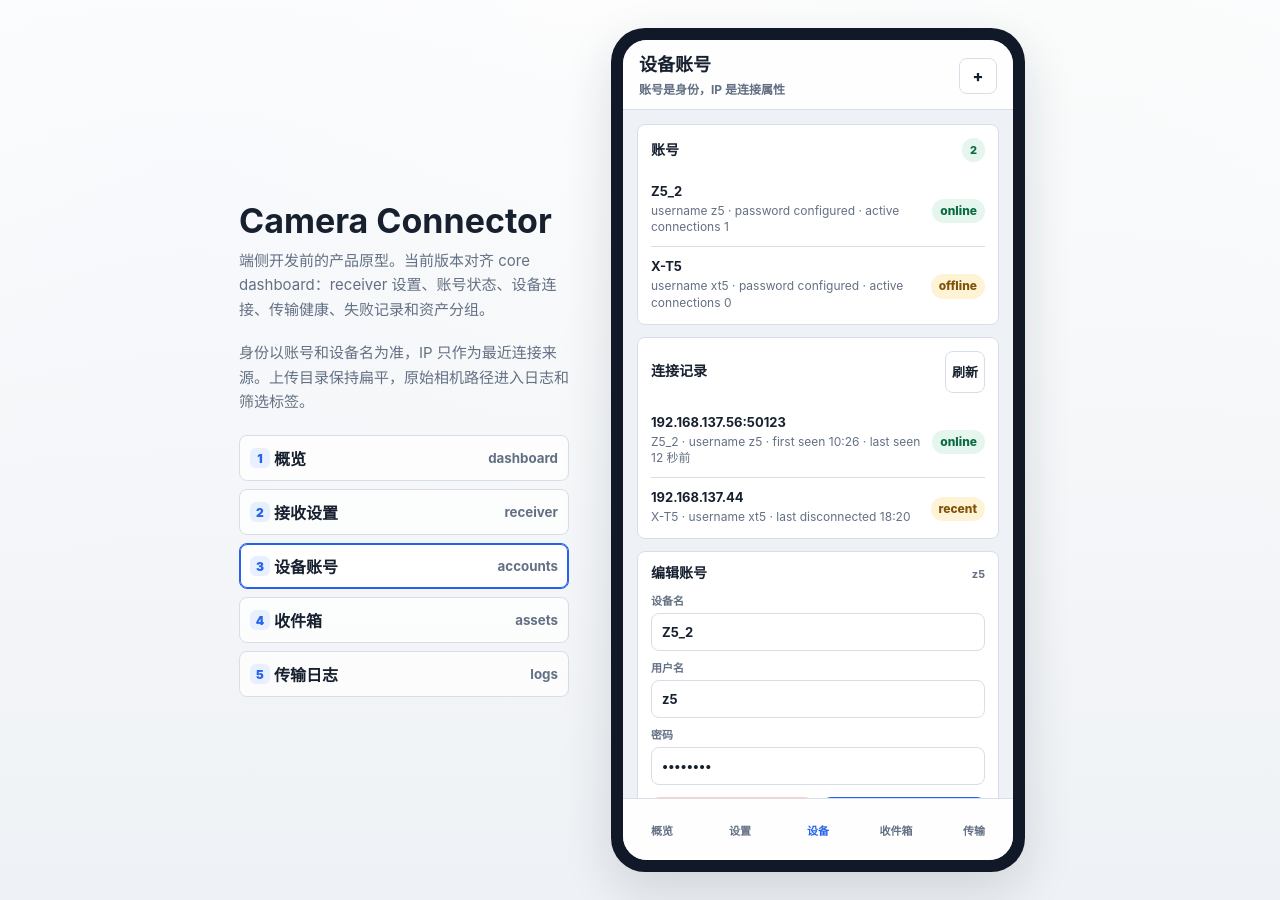
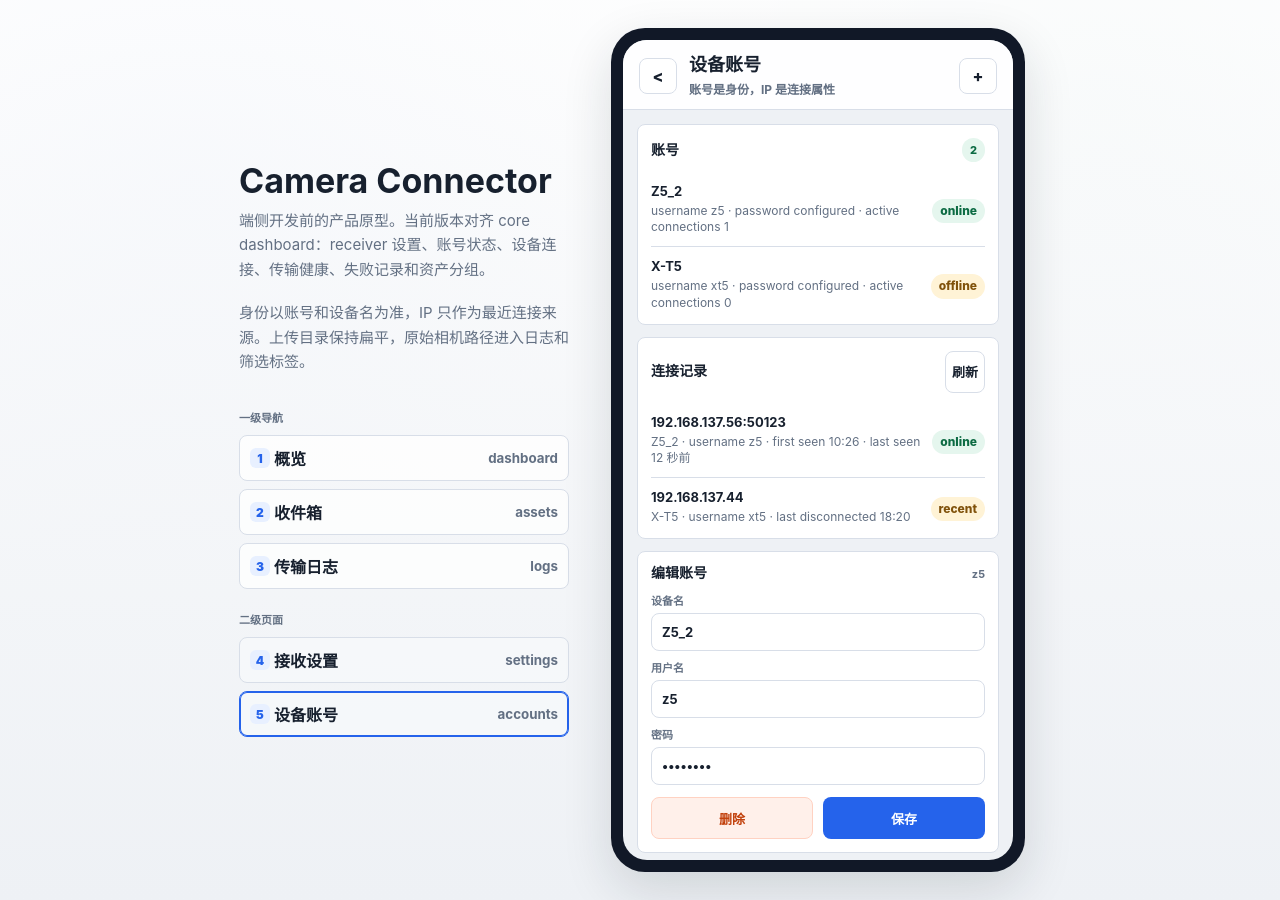
Before and after one commit to CrazyNB/camera_connector, a plain HTML site: page prototypes/camera-connector/index.html in a window 1280 px wide. Both pictures are taken after a click on the button "管理". Drawn offline with Linux system fonts and the light colour scheme.

Commit message:
feat: simplify prototype navigation

```diff
--- a/prototypes/camera-connector/index.html
+++ b/prototypes/camera-connector/index.html
@@ -83,6 +83,14 @@
       margin-top: 20px;
     }
 
+    .route-section {
+      margin: 14px 0 2px;
+      color: var(--muted);
+      font-size: 11px;
+      font-weight: 850;
+      text-transform: uppercase;
+    }
+
     .route-list button {
       display: grid;
       grid-template-columns: 24px 1fr auto;
@@ -118,6 +126,10 @@
       border-color: var(--blue);
       background: var(--surface);
       box-shadow: inset 0 0 0 1px var(--blue);
+    }
+
+    .route-list button.secondary-route {
+      background: rgba(248, 250, 252, 0.76);
     }
 
     .phone {
@@ -159,6 +171,10 @@
       grid-template-columns: 1fr auto;
       align-items: center;
       gap: 12px;
+    }
+
+    .topbar.secondary-topbar {
+      grid-template-columns: auto 1fr auto;
     }
 
     .topbar h2 {
@@ -553,7 +569,7 @@
     .tabbar {
       min-height: 62px;
       display: grid;
-      grid-template-columns: repeat(5, 1fr);
+      grid-template-columns: repeat(3, 1fr);
       background: rgba(255, 255, 255, 0.96);
       border-top: 1px solid var(--line);
     }
@@ -594,11 +610,13 @@
     <p>端侧开发前的产品原型。当前版本对齐 core dashboard：receiver 设置、账号状态、设备连接、传输健康、失败记录和资产分组。</p>
     <p>身份以账号和设备名为准，IP 只作为最近连接来源。上传目录保持扁平，原始相机路径进入日志和筛选标签。</p>
     <div class="route-list" aria-label="prototype routes">
+      <div class="route-section">一级导航</div>
       <button class="active" data-route="dashboard"><span>1</span>概览<small>dashboard</small></button>
-      <button data-route="receiver"><span>2</span>接收设置<small>receiver</small></button>
-      <button data-route="devices"><span>3</span>设备账号<small>accounts</small></button>
-      <button data-route="inbox"><span>4</span>收件箱<small>assets</small></button>
-      <button data-route="transfers"><span>5</span>传输日志<small>logs</small></button>
+      <button data-route="inbox"><span>2</span>收件箱<small>assets</small></button>
+      <button data-route="transfers"><span>3</span>传输日志<small>logs</small></button>
+      <div class="route-section">二级页面</div>
+      <button class="secondary-route" data-route="receiver"><span>4</span>接收设置<small>settings</small></button>
+      <button class="secondary-route" data-route="devices"><span>5</span>设备账号<small>accounts</small></button>
     </div>
   </aside>
 
@@ -691,15 +709,14 @@
         </div>
         <nav class="tabbar">
           <button class="active" data-route="dashboard">概览</button>
-          <button data-route="receiver">设置</button>
-          <button data-route="devices">设备</button>
           <button data-route="inbox">收件箱</button>
           <button data-route="transfers">传输</button>
         </nav>
       </div>
 
       <div id="receiver" class="view hidden">
-        <header class="topbar">
+        <header class="topbar secondary-topbar">
+          <button class="icon-button" title="返回概览" data-route="dashboard"><</button>
           <div>
             <h2>接收设置</h2>
             <small>receiver-settings · core config</small>
@@ -750,6 +767,19 @@
 
             <section class="panel">
               <div class="panel-title">
+                <h3>相关设置</h3>
+              </div>
+              <div class="row">
+                <div>
+                  <strong>账号与设备</strong>
+                  <span>管理 username、password、device name 和最近连接来源</span>
+                </div>
+                <button class="secondary" data-route="devices">进入</button>
+              </div>
+            </section>
+
+            <section class="panel">
+              <div class="panel-title">
                 <h3>存储与日志</h3>
                 <small>分离目录</small>
               </div>
@@ -770,17 +800,11 @@
             </section>
           </div>
         </div>
-        <nav class="tabbar">
-          <button data-route="dashboard">概览</button>
-          <button class="active" data-route="receiver">设置</button>
-          <button data-route="devices">设备</button>
-          <button data-route="inbox">收件箱</button>
-          <button data-route="transfers">传输</button>
-        </nav>
       </div>
 
       <div id="devices" class="view hidden">
-        <header class="topbar">
+        <header class="topbar secondary-topbar">
+          <button class="icon-button" title="返回概览" data-route="dashboard"><</button>
           <div>
             <h2>设备账号</h2>
             <small>账号是身份，IP 是连接属性</small>
@@ -854,13 +878,6 @@
             </section>
           </div>
         </div>
-        <nav class="tabbar">
-          <button data-route="dashboard">概览</button>
-          <button data-route="receiver">设置</button>
-          <button class="active" data-route="devices">设备</button>
-          <button data-route="inbox">收件箱</button>
-          <button data-route="transfers">传输</button>
-        </nav>
       </div>
 
       <div id="inbox" class="view hidden">
@@ -931,8 +948,6 @@
         </div>
         <nav class="tabbar">
           <button data-route="dashboard">概览</button>
-          <button data-route="receiver">设置</button>
-          <button data-route="devices">设备</button>
           <button class="active" data-route="inbox">收件箱</button>
           <button data-route="transfers">传输</button>
         </nav>
@@ -1006,8 +1021,6 @@
         </div>
         <nav class="tabbar">
           <button data-route="dashboard">概览</button>
-          <button data-route="receiver">设置</button>
-          <button data-route="devices">设备</button>
           <button data-route="inbox">收件箱</button>
           <button class="active" data-route="transfers">传输</button>
         </nav>
```
